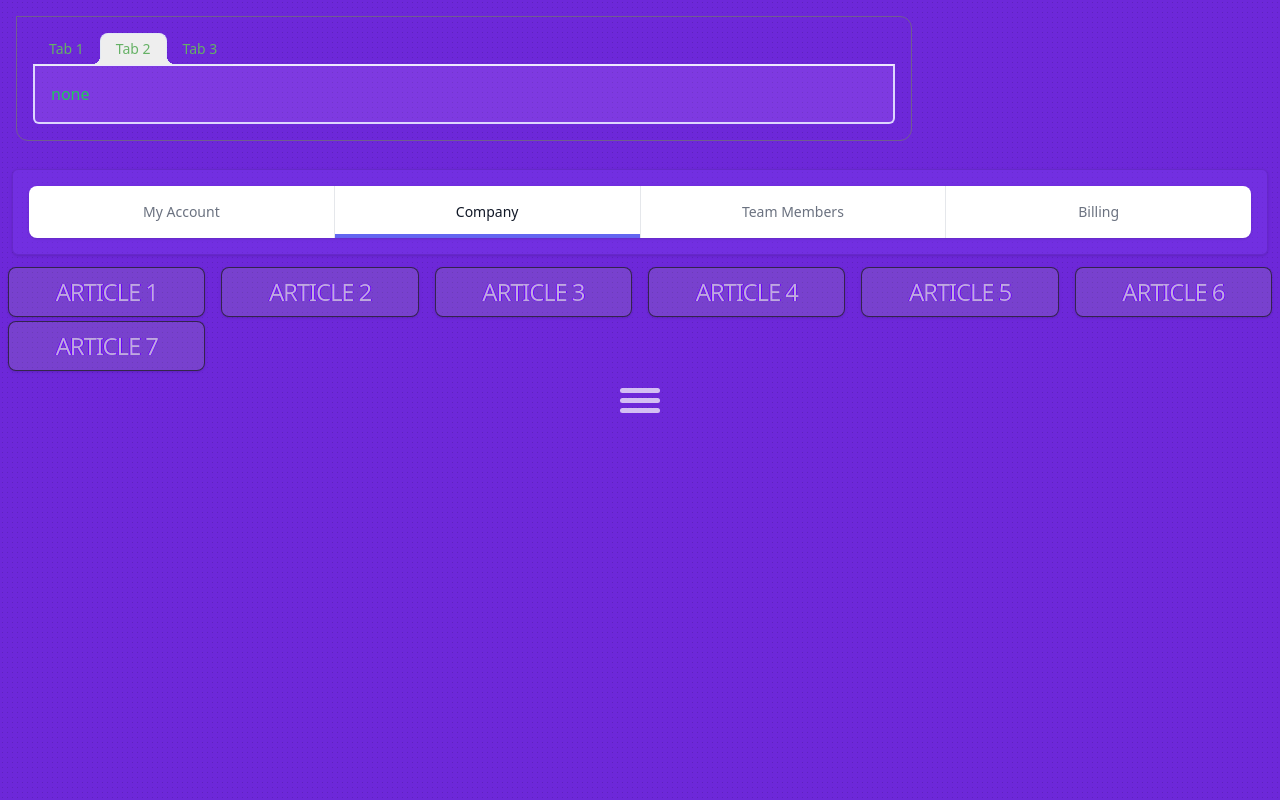
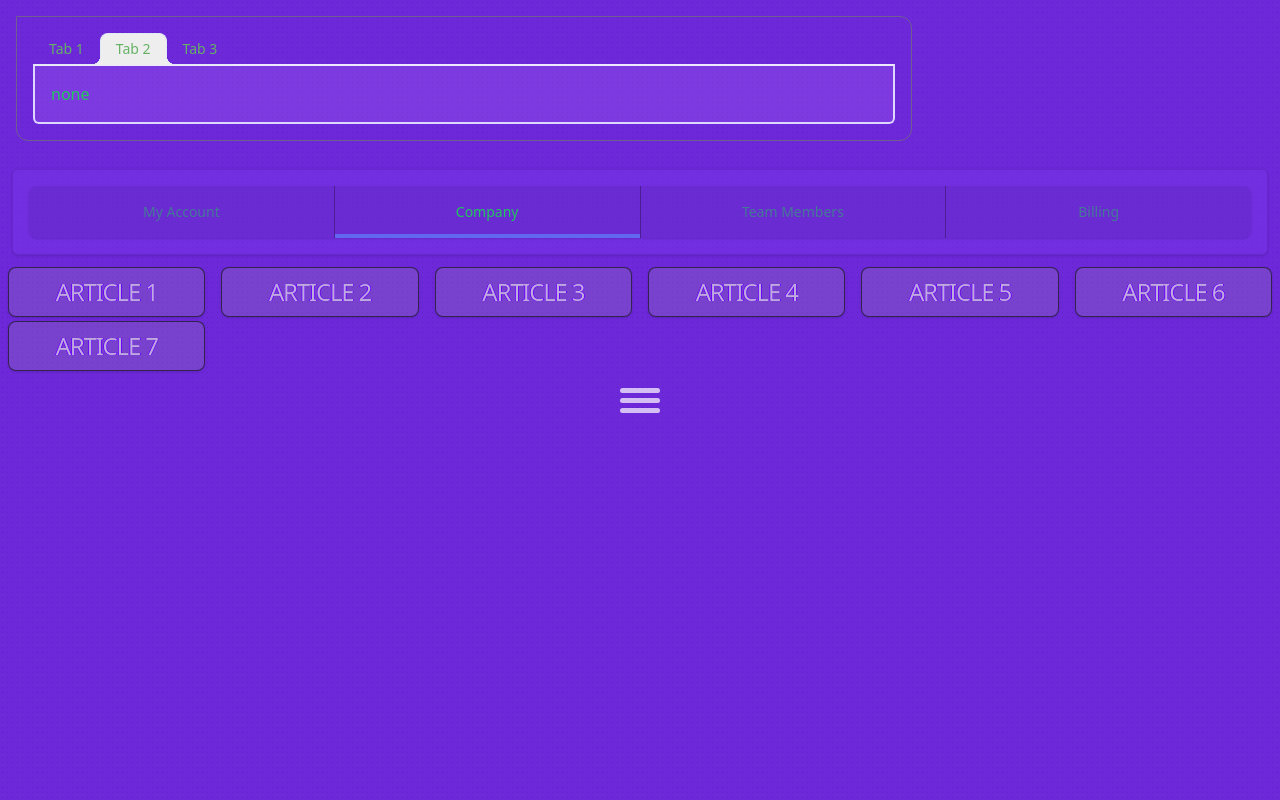
Before and after one commit to maxzz/ui-pie-menu, a React (Vite) app: page / in a window 1280 px wide. Built offline with nearby package versions, Linux system fonts and the light colour scheme.

Commit message:
WIP. tabs. update TabsTwUI layout. dark theme

```diff
--- a/src/components/TabsTwUI/index.tsx
+++ b/src/components/TabsTwUI/index.tsx
@@ -45,23 +45,23 @@ function Tabs() {
             </div>
 
             <div className="hidden sm:block">
-                <nav className="isolate flex divide-x divide-gray-200 rounded-lg shadow" aria-label="Tabs">
+                <nav className="isolate flex divide-x divide-violet-900 rounded-lg shadow" aria-label="Tabs">
                     {tabs.map((tab, tabIdx) => (
                         <a
                             key={tab.name}
                             href={tab.href}
                             className={classNames(
-                                tab.current ? 'text-gray-900' : 'text-gray-500 hover:text-gray-700',
+                                tab.current ? 'text-green-500' : 'text-green-500/50 hover:text-green-500',
                                 tabIdx === 0 ? 'rounded-l-lg' : '',
                                 tabIdx === tabs.length - 1 ? 'rounded-r-lg' : '',
                                 'group relative min-w-0 flex-1 overflow-hidden py-4 px-4 focus:z-10',
                                 'text-sm font-medium text-center',
-                                'bg-white  hover:bg-gray-50',
+                                'bg-violet-900/20  hover:bg-violet-900/50',
                             )}
                             aria-current={tab.current ? 'page' : undefined}
                         >
                             <span>{tab.name}</span>
-                            <span className={classNames(tab.current ? 'bg-indigo-500' : 'bg-transparent', 'absolute inset-x-0 bottom-0 h-1')} aria-hidden="true"/>
+                            <span className={classNames(tab.current ? 'bg-indigo-500' : 'bg-transparent', 'absolute inset-x-0 bottom-0 h-1')} aria-hidden="true" />
                         </a>
                     ))}
                 </nav>
@@ -71,9 +71,9 @@ function Tabs() {
 }
 
 export function TabsTwUI() {
-    return(
+    return (
         <div className="m-3 p-4 bg-violet-600/40 border-violet-900/30 border rounded-md shadow">
             <Tabs />
         </div>
-    )
+    );
 }
```
